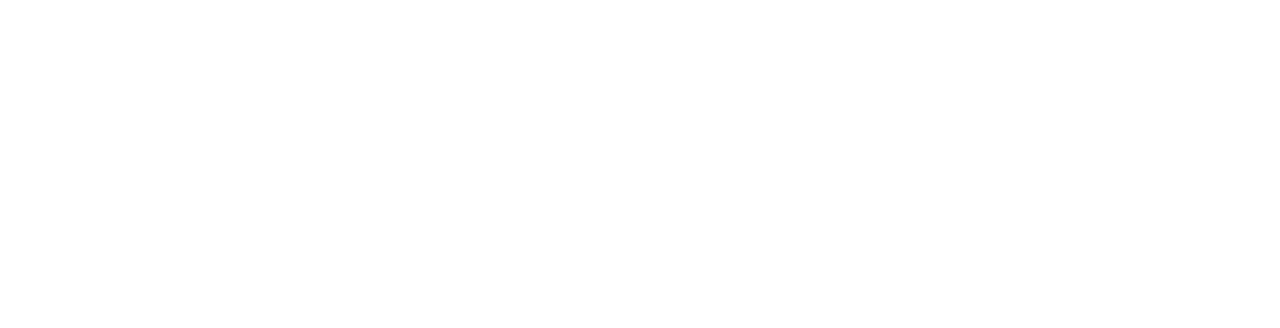
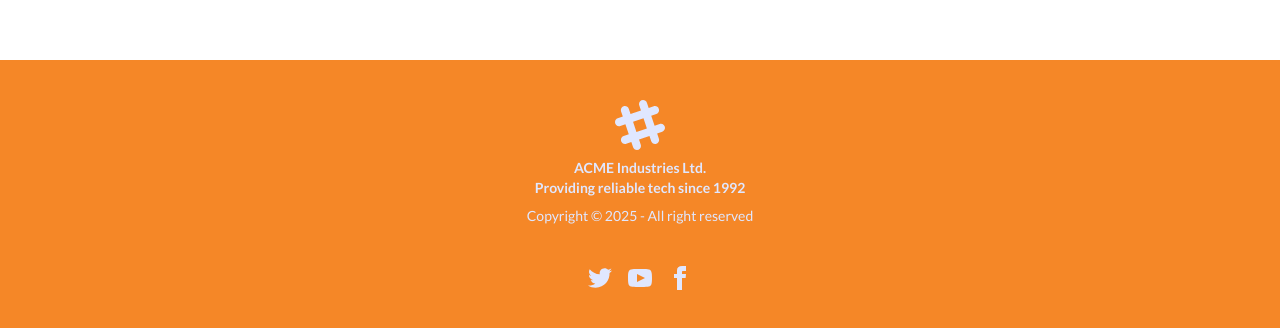
Before and after one commit to samin710/Recipe-Book-Client, a React (Vite) app: page / in a window 1280 px wide. Shown: the part 876-1204 px from the top of the page. Before the commit the page ends 800 px from the top, so only its background shows below. Built offline with nearby package versions, Linux system fonts and the light colour scheme; no server answers.

Commit message:
footer initial design done

```diff
--- /dev/null
+++ b/src/components/Footer.jsx
@@ -0,0 +1,66 @@
+import React from "react";
+
+const Footer = () => {
+  return (
+    <footer className="footer footer-horizontal footer-center bg-primary text-primary-content p-10 ">
+      <aside>
+        <svg
+          width="50"
+          height="50"
+          viewBox="0 0 24 24"
+          xmlns="http://www.w3.org/2000/svg"
+          fillRule="evenodd"
+          clipRule="evenodd"
+          className="inline-block fill-current"
+        >
+          <path d="M22.672 15.226l-2.432.811.841 2.515c.33 1.019-.209 2.127-1.23 2.456-1.15.325-2.148-.321-2.463-1.226l-.84-2.518-5.013 1.677.84 2.517c.391 1.203-.434 2.542-1.831 2.542-.88 0-1.601-.564-1.86-1.314l-.842-2.516-2.431.809c-1.135.328-2.145-.317-2.463-1.229-.329-1.018.211-2.127 1.231-2.456l2.432-.809-1.621-4.823-2.432.808c-1.355.384-2.558-.59-2.558-1.839 0-.817.509-1.582 1.327-1.846l2.433-.809-.842-2.515c-.33-1.02.211-2.129 1.232-2.458 1.02-.329 2.13.209 2.461 1.229l.842 2.515 5.011-1.677-.839-2.517c-.403-1.238.484-2.553 1.843-2.553.819 0 1.585.509 1.85 1.326l.841 2.517 2.431-.81c1.02-.33 2.131.211 2.461 1.229.332 1.018-.21 2.126-1.23 2.456l-2.433.809 1.622 4.823 2.433-.809c1.242-.401 2.557.484 2.557 1.838 0 .819-.51 1.583-1.328 1.847m-8.992-6.428l-5.01 1.675 1.619 4.828 5.011-1.674-1.62-4.829z"></path>
+        </svg>
+        <p className="font-bold">
+          ACME Industries Ltd.
+          <br />
+          Providing reliable tech since 1992
+        </p>
+        <p>Copyright © {new Date().getFullYear()} - All right reserved</p>
+      </aside>
+      <nav>
+        <div className="grid grid-flow-col gap-4">
+          <a>
+            <svg
+              xmlns="http://www.w3.org/2000/svg"
+              width="24"
+              height="24"
+              viewBox="0 0 24 24"
+              className="fill-current"
+            >
+              <path d="M24 4.557c-.883.392-1.832.656-2.828.775 1.017-.609 1.798-1.574 2.165-2.724-.951.564-2.005.974-3.127 1.195-.897-.957-2.178-1.555-3.594-1.555-3.179 0-5.515 2.966-4.797 6.045-4.091-.205-7.719-2.165-10.148-5.144-1.29 2.213-.669 5.108 1.523 6.574-.806-.026-1.566-.247-2.229-.616-.054 2.281 1.581 4.415 3.949 4.89-.693.188-1.452.232-2.224.084.626 1.956 2.444 3.379 4.6 3.419-2.07 1.623-4.678 2.348-7.29 2.04 2.179 1.397 4.768 2.212 7.548 2.212 9.142 0 14.307-7.721 13.995-14.646.962-.695 1.797-1.562 2.457-2.549z"></path>
+            </svg>
+          </a>
+          <a>
+            <svg
+              xmlns="http://www.w3.org/2000/svg"
+              width="24"
+              height="24"
+              viewBox="0 0 24 24"
+              className="fill-current"
+            >
+              <path d="M19.615 3.184c-3.604-.246-11.631-.245-15.23 0-3.897.266-4.356 2.62-4.385 8.816.029 6.185.484 8.549 4.385 8.816 3.6.245 11.626.246 15.23 0 3.897-.266 4.356-2.62 4.385-8.816-.029-6.185-.484-8.549-4.385-8.816zm-10.615 12.816v-8l8 3.993-8 4.007z"></path>
+            </svg>
+          </a>
+          <a>
+            <svg
+              xmlns="http://www.w3.org/2000/svg"
+              width="24"
+              height="24"
+              viewBox="0 0 24 24"
+              className="fill-current"
+            >
+              <path d="M9 8h-3v4h3v12h5v-12h3.642l.358-4h-4v-1.667c0-.955.192-1.333 1.115-1.333h2.885v-5h-3.808c-3.596 0-5.192 1.583-5.192 4.615v3.385z"></path>
+            </svg>
+          </a>
+        </div>
+      </nav>
+    </footer>
+  );
+};
+
+export default Footer;
--- /dev/null
+++ b/src/components/Loading.jsx
@@ -0,0 +1,11 @@
+import React from "react";
+
+const Loading = () => {
+  return (
+    <div className="flex justify-center items-center min-h-screen">
+      <span className="loading loading-dots loading-xl"></span>
+    </div>
+  );
+};
+
+export default Loading;
--- a/src/components/Navbar.jsx
+++ b/src/components/Navbar.jsx
@@ -1,8 +1,26 @@
-import React from "react";
-import { NavLink } from "react-router";
+import React, { use } from "react";
+import { NavLink, useNavigate } from "react-router";
 import logImg from "../assets/logo.png";
+import { AuthContext } from "../providers/AuthContext";
+import { toast } from "react-toastify";
+import Loading from "./Loading";
 
 const Navbar = () => {
+  const { user, logout, loading } = use(AuthContext);
+  const navigate = useNavigate();
+
+  if (loading) return <Loading></Loading>;
+
+  const handleLogout = () => {
+    logout()
+      .then(() => {
+        toast.success("Successfully SignOut");
+        navigate("/");
+      })
+      .catch((error) => {
+        console.log(error.massage);
+      });
+  };
   return (
     <>
       <div className="navbar bg-base-100 shadow-md shadow-secondary my-3 md:my-8">
@@ -99,6 +117,19 @@ const Navbar = () => {
           </ul>
         </div>
         <div className="navbar-end">
+          {user ? (
+            <div className="menu-horizontal gap-3">
+              <button
+                onClick={handleLogout}
+                className="border-b-4 border-b-primary border-secondary  bg-white text-primary font-medium btn"
+              >
+                SignOut
+              </button>
+              <NavLink>
+                <img className="w-10 rounded-full" src={user.photoURL} />
+              </NavLink>
+            </div>
+          ) : (
             <div className=" menu-horizontal gap-3">
               <NavLink
                 className={({ isActive }) =>
@@ -122,6 +153,7 @@ const Navbar = () => {
                 SignUp
               </NavLink>
             </div>
+          )}
         </div>
       </div>
     </>
--- a/src/layouts/MainLayout.jsx
+++ b/src/layouts/MainLayout.jsx
@@ -1,14 +1,18 @@
 import React from "react";
 import { Outlet } from "react-router";
 import Navbar from "../components/Navbar";
+import Footer from "../components/Footer";
 
 const MainLayout = () => {
   return (
     <>
       <div className="max-w-11/12 md:max-w-10/11 mx-auto">
         <Navbar></Navbar>
-        <Outlet></Outlet>
+        <div className="min-h-screen">
+          <Outlet></Outlet>
+        </div>
       </div>
+      <Footer></Footer>
     </>
   );
 };
--- a/src/main.jsx
+++ b/src/main.jsx
@@ -49,7 +49,7 @@ createRoot(document.getElementById("root")).render(
   <StrictMode>
     <AuthProvider>
       <RouterProvider router={router} />
-      <ToastContainer></ToastContainer>
+      <ToastContainer position="bottom-right"></ToastContainer>
     </AuthProvider>
   </StrictMode>
 );
--- a/src/pages/Home.jsx
+++ b/src/pages/Home.jsx
@@ -1,11 +1,11 @@
-import React from 'react';
+import React, { useEffect } from "react";
 
 const Home = () => {
-    return (
-        <div>
-            home
-        </div>
-    );
+  useEffect(() => {
+    document.title = "Recipe Book App | Home";
+  }, []);
+
+  return <div>home</div>;
 };
 
 export default Home;
--- a/src/pages/SignIn.jsx
+++ b/src/pages/SignIn.jsx
@@ -110,11 +110,7 @@ const SignIn = () => {
               </fieldset>
               <p className="font-semibold text-center pt-4">
                 Don't have an account?<span> </span>
-                <Link
-                  className="text-primary"
-                  to={"/signup"}
-                  state={{ from: location.state?.from }}
-                >
+                <Link className="text-primary" to={"/signUp"}>
                   SignUp
                 </Link>
               </p>
--- a/src/pages/SignUp.jsx
+++ b/src/pages/SignUp.jsx
@@ -174,7 +174,6 @@ const SignUp = () => {
               <Link
                 className="text-primary"
                 to={"/signIn"}
-                state={{ from: location.state?.from }}
               >
                 SignIn
               </Link>
--- a/src/providers/AuthProvider.jsx
+++ b/src/providers/AuthProvider.jsx
@@ -13,12 +13,15 @@ import { auth } from "../firebase/firebase.config";
 
 const AuthProvider = ({ children }) => {
   const [user, setUser] = useState(null);
+  const [loading, setLoading] = useState(true);
 
   const createUsers = (email, password) => {
+    setLoading(true);
     return createUserWithEmailAndPassword(auth, email, password);
   };
 
   const signin = (email, password) => {
+    setLoading(true);
     return signInWithEmailAndPassword(auth, email, password);
   };
 
@@ -30,6 +33,7 @@ const AuthProvider = ({ children }) => {
   useEffect(() => {
     const unSubscribe = onAuthStateChanged(auth, (currentUser) => {
       setUser(currentUser);
+      setLoading(false);
     });
     return () => {
       unSubscribe();
@@ -50,6 +54,8 @@ const AuthProvider = ({ children }) => {
     createUsers,
     signin,
     googleSignIn,
+    loading,
+    setLoading,
     update,
     logout,
   };
```
Lines whose indentation alone changed are shown as unchanged.
